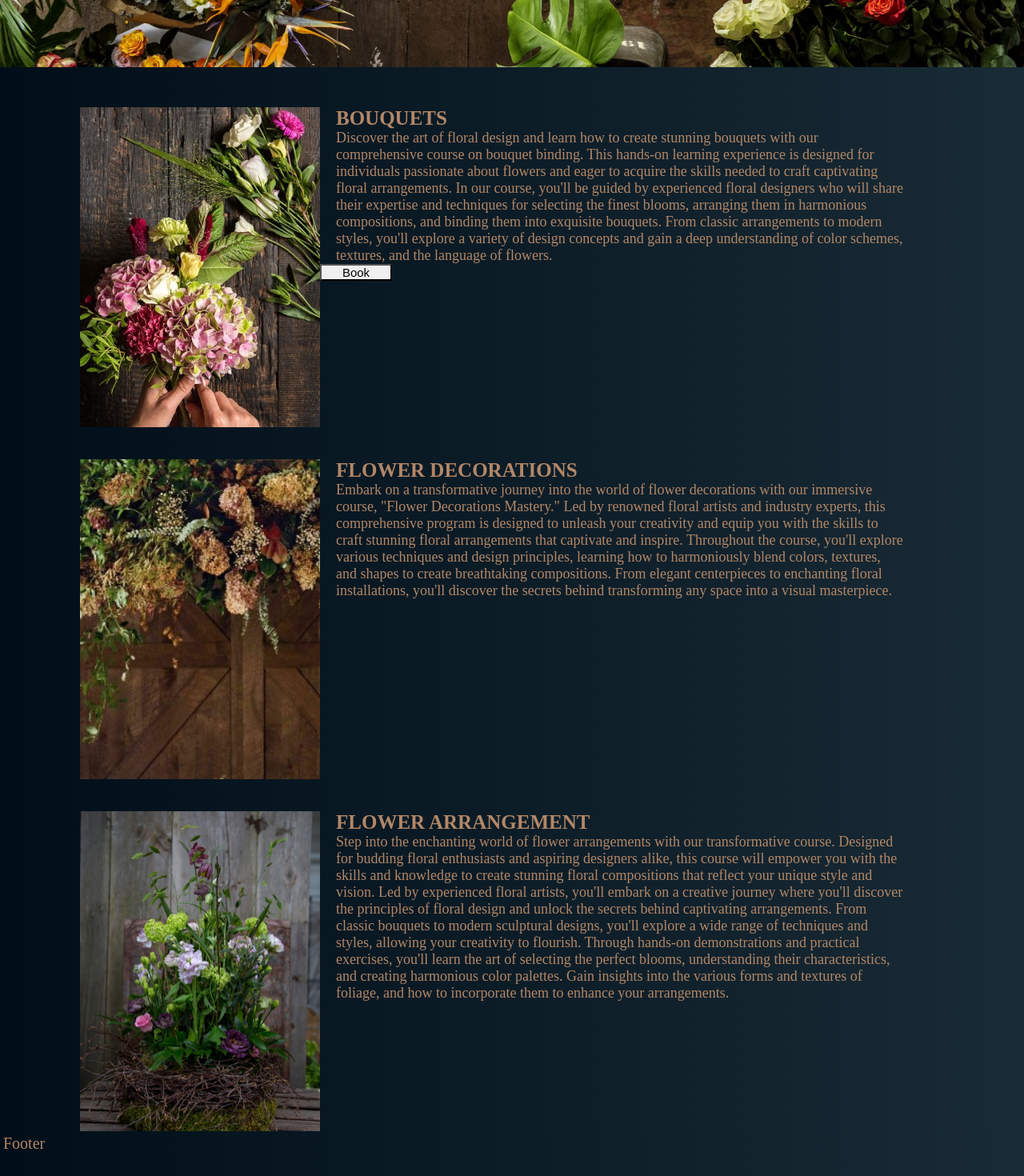
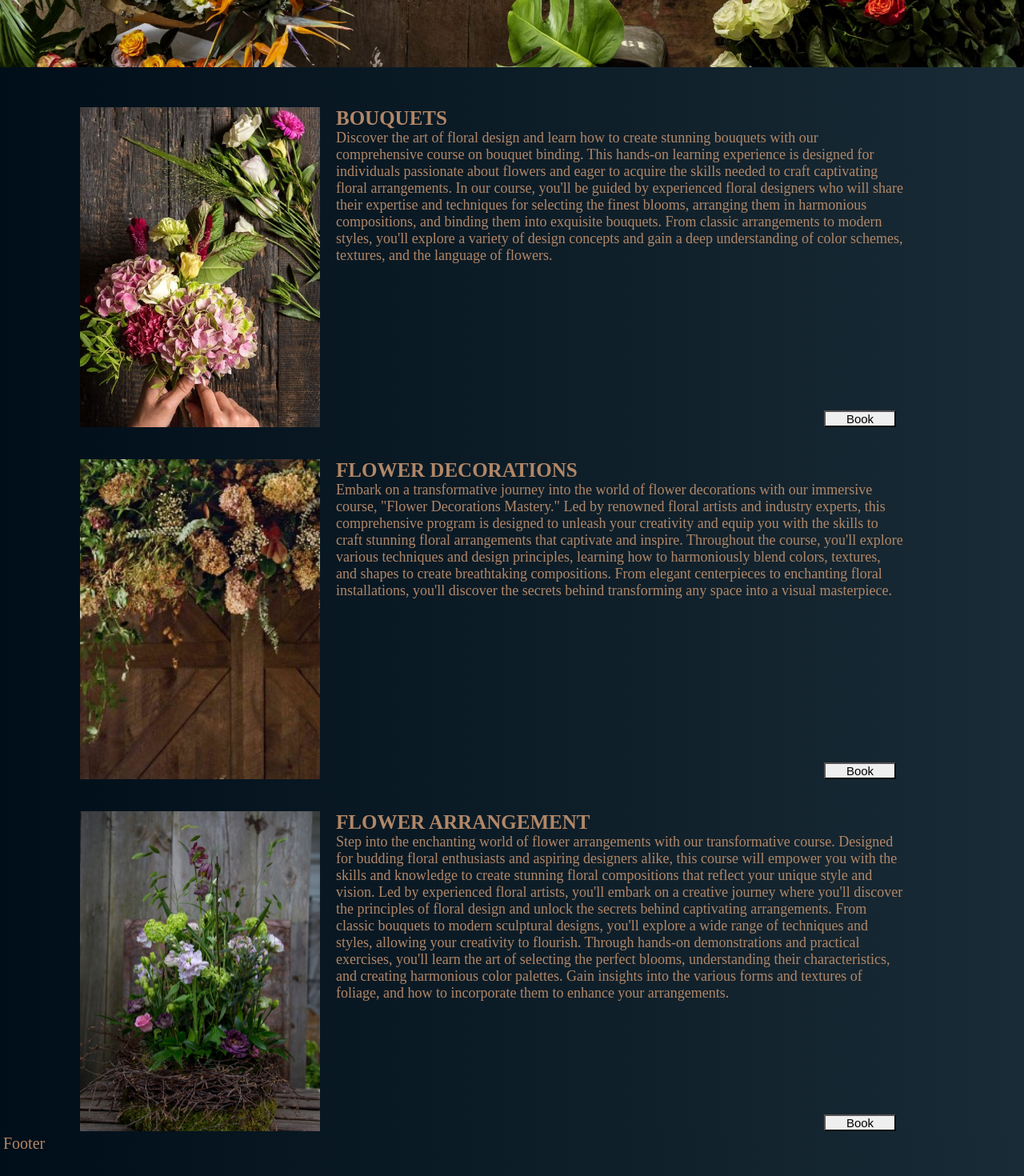
Before and after one commit to JennyWeij/BindingBlooms, a React (Vite) app: page /courses in a window 1280 px wide. Shown: the part 800-2270 px from the top of the page at 80% size. Built offline with nearby package versions, Linux system fonts and the light colour scheme.

Commit message:
knappar på plats

```diff
--- a/src/components/Footer.tsx
+++ b/src/components/Footer.tsx
@@ -4,6 +4,7 @@ function Footer() {
   return (
     <Box
       padding={"4"}
+      top="0"
       w="100%"
       fontFamily="Baskerville"
       fontSize={["13px", "16px", "20px"]}
--- a/src/pages/CoursesPage.tsx
+++ b/src/pages/CoursesPage.tsx
@@ -35,7 +35,7 @@ function CoursesPage() {
             style={{ width: "300px", height: "100%", objectFit: "cover" }}
           />
         </Box>
-        <Flex flexDirection="column">
+        <Flex flexDirection="column" position="relative">
           <Text
             pr={150}
             pl={20}
@@ -66,9 +66,11 @@ function CoursesPage() {
             textures, and the language of flowers.
           </Text>
           <Button
-            // position="absolute"
-            // bottom="10px"
+            position="absolute"
+            bottom="0px"
+            right="10px"
             fontSize={15}
+            mr="150px"
             width="90px"
             colorScheme="teal"
           >
@@ -86,7 +88,7 @@ function CoursesPage() {
             style={{ width: "300px", height: "100%", objectFit: "cover" }}
           />
         </Box>
-        <Flex flexDirection="column">
+        <Flex flexDirection="column" position="relative">
           <Text
             pr={150}
             pl={20}
@@ -116,6 +118,17 @@ function CoursesPage() {
             discover the secrets behind transforming any space into a visual
             masterpiece.
           </Text>
+          <Button
+            position="absolute"
+            bottom="0px"
+            right="10px"
+            fontSize={15}
+            mr="150px"
+            width="90px"
+            colorScheme="teal"
+          >
+            Book
+          </Button>
         </Flex>
       </Flex>
 
@@ -128,7 +141,7 @@ function CoursesPage() {
             style={{ width: "300px", height: "100%", objectFit: "cover" }}
           />
         </Box>
-        <Flex flexDirection="column">
+        <Flex flexDirection="column" position="relative">
           <Text
             pr={150}
             pl={20}
@@ -162,6 +175,17 @@ function CoursesPage() {
             various forms and textures of foliage, and how to incorporate them
             to enhance your arrangements.
           </Text>
+          <Button
+            position="absolute"
+            bottom="0px"
+            right="10px"
+            fontSize={15}
+            mr="150px"
+            width="90px"
+            colorScheme="teal"
+          >
+            Book
+          </Button>
         </Flex>
       </Flex>
     </>
```
